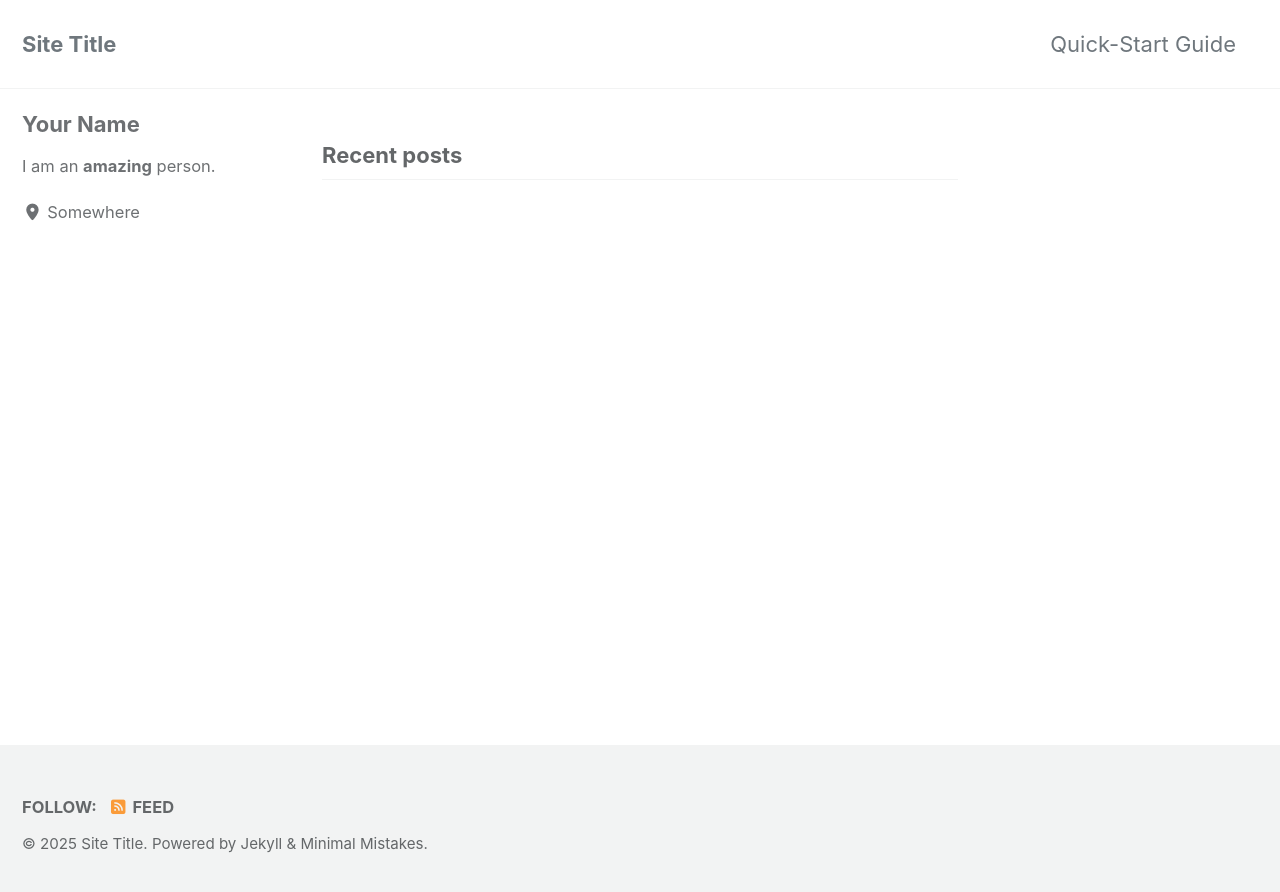
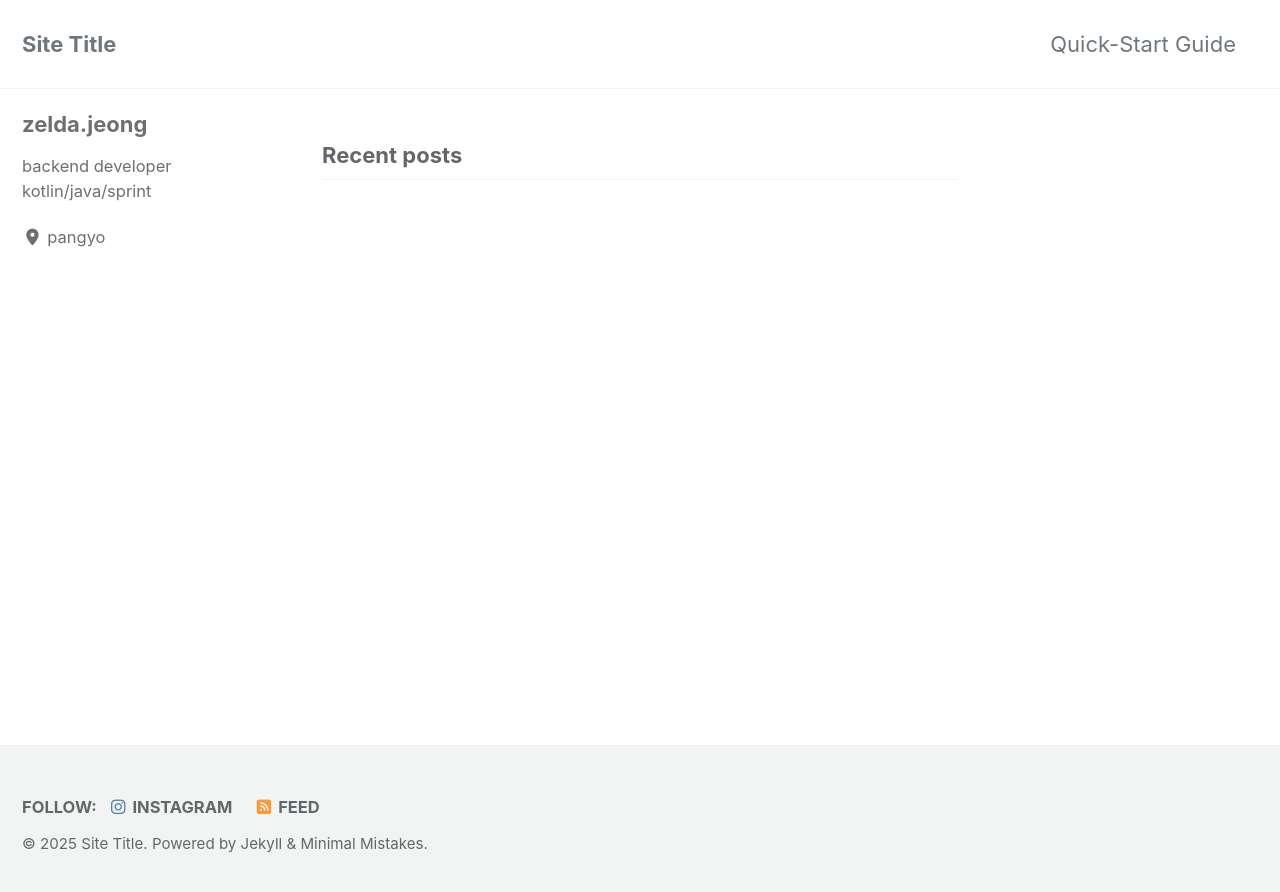
Before and after one commit to dajeongda/dajeongda.github.io, a Jekyll site: the page built from index.html, in a window 1280 px wide. Shown: the top 892 px of the page. Built offline with Jekyll 4.4.1, drawn with Linux system fonts in a browser that asks for light colours; cached includes are drawn as plain includes; the list of posts is cut into pages by our own code.

Commit message:
정보 수정

```diff
--- a/_config.yml
+++ b/_config.yml
@@ -113,52 +113,25 @@ analytics:
 
 # Site Author
 author:
-  name             : "Your Name"
+  name             : "zelda.jeong"
   avatar           : # path of avatar image, e.g. "/assets/images/bio-photo.jpg"
-  bio              : "I am an **amazing** person."
-  location         : "Somewhere"
+  bio              : "backend developer kotlin/java/sprint"
+  location         : "pangyo"
   email            :
   links:
-    - label: "Email"
+    - label: "dajeongda@naver.com"
       icon: "fas fa-fw fa-envelope-square"
-      # url: "mailto:your.name@email.com"
-    - label: "Website"
-      icon: "fas fa-fw fa-link"
-      # url: "https://your-website.com"
-    - label: "Twitter"
-      icon: "fab fa-fw fa-twitter-square"
-      # url: "https://twitter.com/"
-    - label: "Facebook"
-      icon: "fab fa-fw fa-facebook-square"
-      # url: "https://facebook.com/"
-    - label: "GitHub"
-      icon: "fab fa-fw fa-github"
-      # url: "https://github.com/"
+      # url: "mailto:dajeongda@naver.com"
     - label: "Instagram"
       icon: "fab fa-fw fa-instagram"
-      # url: "https://instagram.com/"
+      # url: "https://instagram.com/dajeongda"
 
 # Site Footer
 footer:
   links:
-    - label: "Twitter"
-      icon: "fab fa-fw fa-twitter-square"
-      # url:
-    - label: "Facebook"
-      icon: "fab fa-fw fa-facebook-square"
-      # url:
-    - label: "GitHub"
-      icon: "fab fa-fw fa-github"
-      # url:
-    - label: "GitLab"
-      icon: "fab fa-fw fa-gitlab"
-      # url:
-    - label: "Bitbucket"
-      icon: "fab fa-fw fa-bitbucket"
-      # url:
     - label: "Instagram"
       icon: "fab fa-fw fa-instagram"
-      # url:
+      url: "https://instagram.com/dajeongda"
 
 
 # Reading Files
@@ -191,7 +164,6 @@ exclude:
   - README
   - tmp
   - /docs # ignore Minimal Mistakes /docs
-  - /test # ignore Minimal Mistakes /test
 keep_files:
   - .git
   - .svn
```
